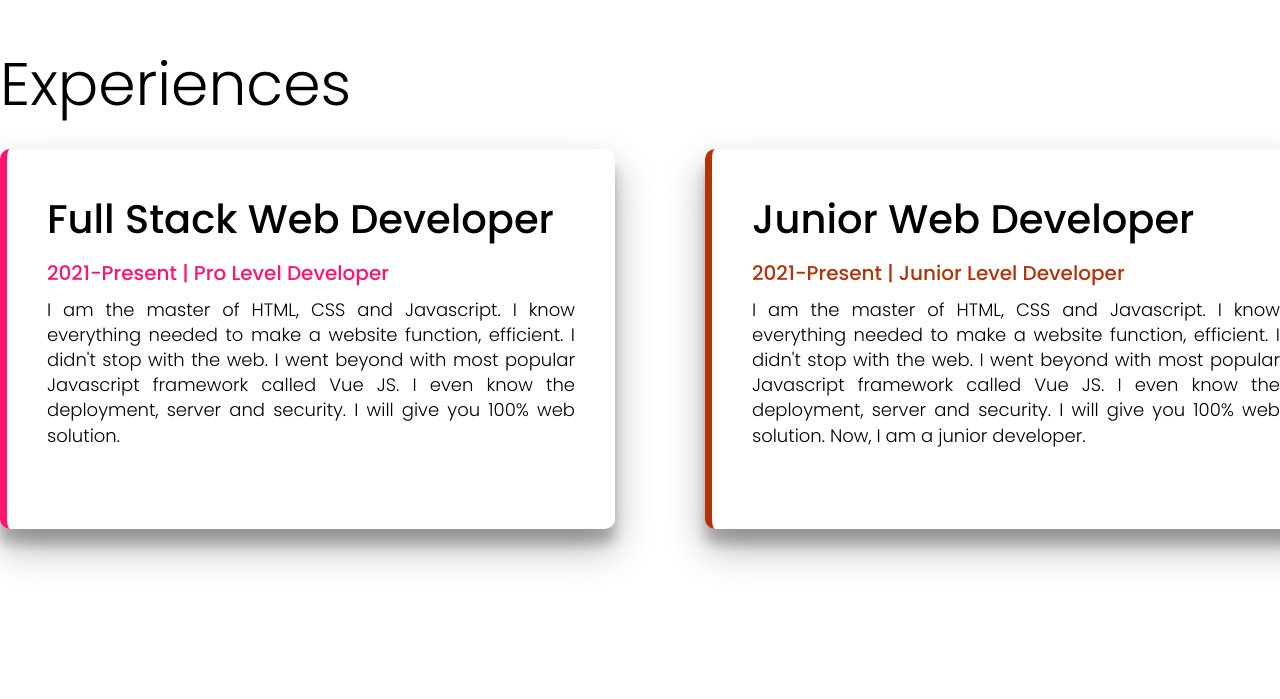
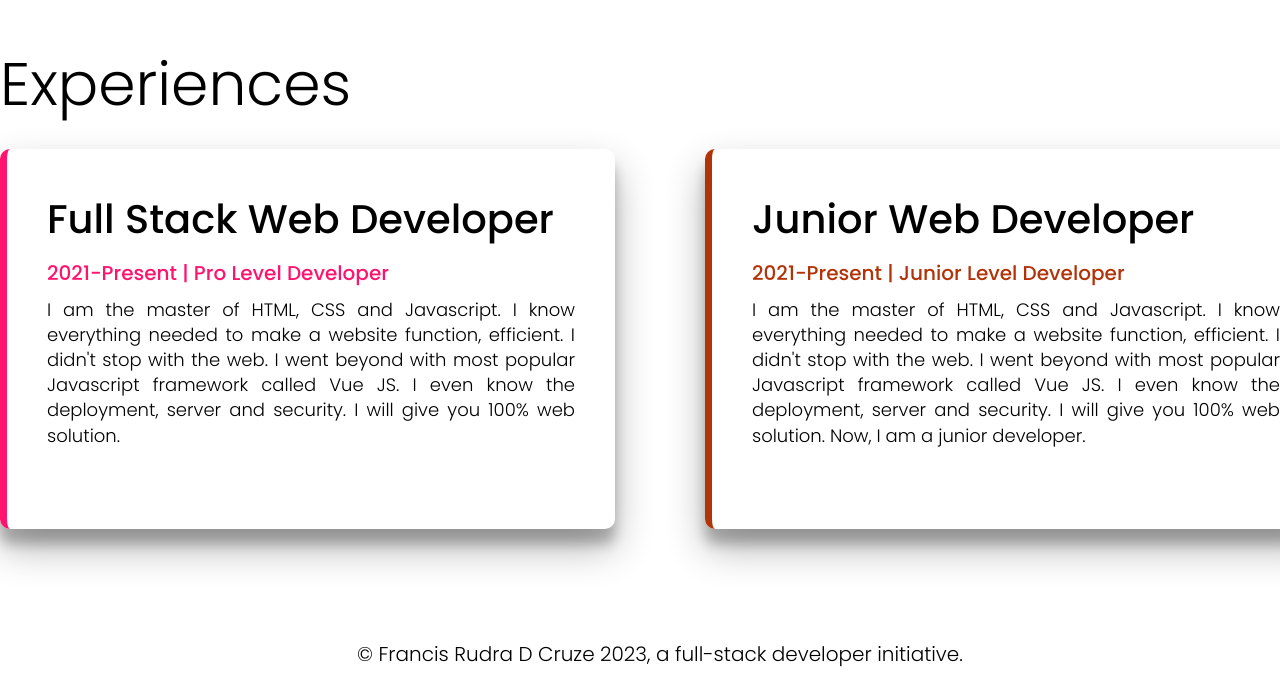
Before and after one commit to rudradcruze/developer-portfolio, a plain HTML site: page index.html in a window 1280 px wide. Shown: the part 1609-2308 px from the top of the page. Before the commit the page ends 2218 px from the top, so only its background shows below. Drawn offline with Linux system fonts and the light colour scheme.

Commit message:
Footer and readme added

```diff
--- a/index.html
+++ b/index.html
@@ -16,7 +16,7 @@
 </head>
 <body>
     <!-- Hero Section -->
-    <section>
+    <section id="header">
         <div class="container">
             <div class="hero">
                 <div class="welcome-text half-width">
@@ -75,5 +75,11 @@
             </div>
         </div>
     </section>
+
+    <footer id="footer">
+        <div class="container">
+            <p>© Francis Rudra D Cruze 2023, a full-stack developer initiative.</p>
+        </div>
+    </footer>
 </body>
 </html>
--- a/style.css
+++ b/style.css
@@ -159,3 +159,12 @@ section#dream .hero {
 .experience-items:last-child p.slogan-text {
     color: #b23308;
 }
+
+/* Footer */
+
+footer#footer .container p {
+    font-size: 20px;
+    font-weight: 300;
+    padding: 30px 0;
+    text-align: center;
+}
```
Also changed, not shown: 1 other file.
